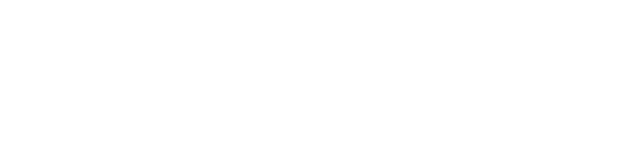
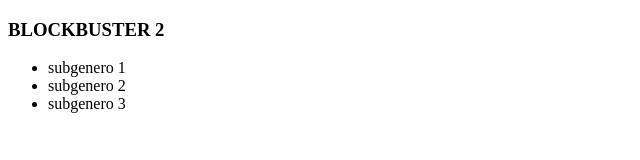
Before and after one commit to pensamentosinsanos/blockbuster2, a plain HTML site: page index.html in a window 1280 px wide. Shown: the whole page, without its empty margins (0-640 px from the left). Drawn offline with Linux system fonts and the light colour scheme.

Commit message:
html pog

```diff
--- a/index.html
+++ b/index.html
@@ -3,10 +3,26 @@
 <head>
     <meta charset="UTF-8">
     <meta name="viewport" content="width=device-width, initial-scale=1.0">
-    <title>Document</title>
+    <title>Blockbuster 2</title>
+    <link rel="shortcut icon" href="./img/blockbuster2favicon.png" type="image/x-icon">
     <link rel="stylesheet" href="style.css">
 </head>
 <body>
+    <header>
+        <h3 id="tituloblockbuster">BLOCKBUSTER 2</h3>
+        <ul>
+            <li>subgenero 1</li>
+            <li>subgenero 2</li>
+            <li>subgenero 3</li>
+        </ul>
+    </header>
+
+    <main>
+
+    </main>
+    <footer>
+
+    </footer>
 
 </body>
 </html>
```
Also changed, not shown: img/blockbuster2favicon.png (added).
